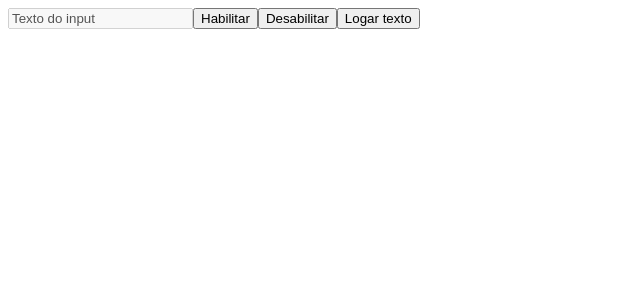
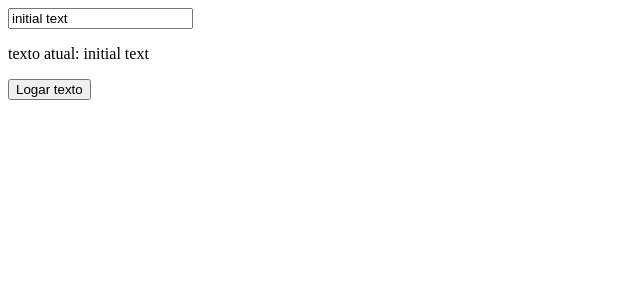
Before and after one commit to alexbleggijrr/angular-course-rocketseat, an Angular app in the folder 01-first-steps/02-angular-fundamentals/my-new-project/: page / in a window 1280 px wide. Shown: the top 300 px of the page, without its empty margins (0-640 px from the left). Built offline with nearby package versions, Linux system fonts and the light colour scheme.

Commit message:
using two-way data binding

```diff
--- a/01-first-steps/02-angular-fundamentals/my-new-project/src/app/app.component.html
+++ b/01-first-steps/02-angular-fundamentals/my-new-project/src/app/app.component.html
@@ -5,4 +5,6 @@
 
 <!-- <app-event-binding /> -->
 
-<app-property-binding />
+<!-- <app-property-binding /> -->
+
+<app-two-way-data-binding />
--- a/01-first-steps/02-angular-fundamentals/my-new-project/src/app/app.component.ts
+++ b/01-first-steps/02-angular-fundamentals/my-new-project/src/app/app.component.ts
@@ -1,9 +1,9 @@
 import { Component } from '@angular/core';
-import { PropertyBindingComponent } from './property-binding/property-binding.component';
+import { TwoWayDataBindingComponent } from './two-way-data-binding/two-way-data-binding.component';
 
 @Component({
   selector: 'app-root',
-  imports: [PropertyBindingComponent],
+  imports: [TwoWayDataBindingComponent],
   templateUrl: './app.component.html',
   styleUrl: './app.component.scss',
 })
--- /dev/null
+++ b/01-first-steps/02-angular-fundamentals/my-new-project/src/app/two-way-data-binding/two-way-data-binding.component.html
@@ -0,0 +1,3 @@
+<input id="my-input" type="text" name="myInput" [(ngModel)]="text" />
+<p>texto atual: {{ text }}</p>
+<button (click)="logarTexto()">Logar texto</button>
--- /dev/null
+++ b/01-first-steps/02-angular-fundamentals/my-new-project/src/app/two-way-data-binding/two-way-data-binding.component.ts
@@ -0,0 +1,16 @@
+import { Component } from '@angular/core';
+import { FormsModule } from '@angular/forms';
+
+@Component({
+  selector: 'app-two-way-data-binding',
+  imports: [FormsModule],
+  templateUrl: './two-way-data-binding.component.html',
+  styleUrl: './two-way-data-binding.component.scss',
+})
+export class TwoWayDataBindingComponent {
+  text = 'initial text';
+
+  logarTexto() {
+    console.log(this.text);
+  }
+}
```
Also changed, not shown: 01-first-steps/02-angular-fundamentals/my-new-project/src/app/two-way-data-binding/two-way-data-binding.component.scss (added), 1 other file (tests, documents, lock files or other folders).
